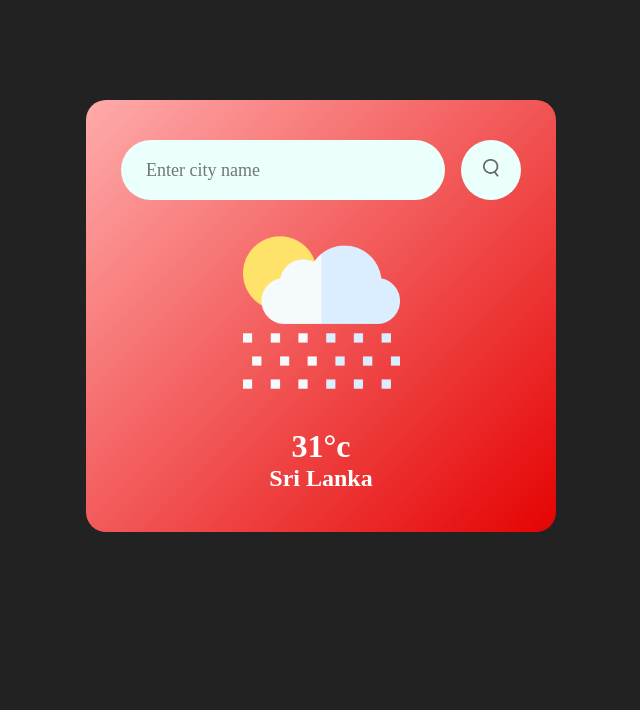
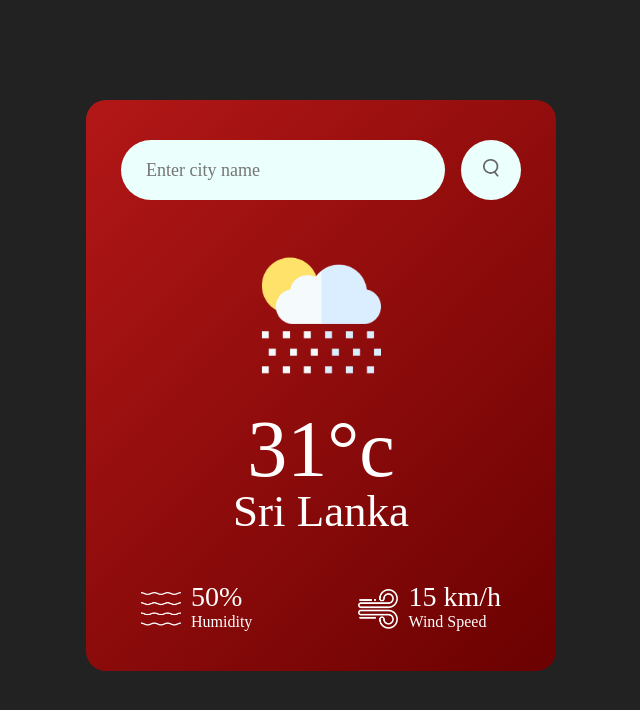
Before and after one commit to Madhubhashana99/Weather-App-JavaScript, a plain HTML site: page index.html in a window 1280 px wide. Shown: the whole page, without its empty margins (319-959 px from the left). Drawn offline with Linux system fonts and the light colour scheme.

Commit message:
frontend done

```diff
--- a/index.html
+++ b/index.html
@@ -15,6 +15,24 @@
                 <img src="images/rain.png" alt="rain image" class="weather-icon">
                 <h1 class="temp">31°c</h1>
                 <h2 class="city">Sri Lanka</h2>
+
+                <div class="details">
+                    <div class="col">
+                        <img src="images/humidity.png">
+                        <div>
+                            <p class="humidity">50%</p>
+                            <p>Humidity</p>
+                        </div>
+                    </div>
+                    <div class="col">
+                        <img src="images/wind.png">
+                        <div>
+                            <p class="wind">15 km/h</p>
+                            <p>Wind Speed</p>
+                        </div>
+                    </div>
+
+                </div>
             </div>
         </div>
     </body>
--- a/style.css
+++ b/style.css
@@ -13,7 +13,7 @@ body{
 .card{
     width: 90%;
     max-width: 470px;
-    background: linear-gradient(135deg, #FFABAB, #E50303);
+    background: linear-gradient(135deg, #B31717, #6B0101);
     color: #fff;
     margin: 100px auto 0;
     border-radius: 20px;
@@ -55,3 +55,43 @@ body{
 .search button img{
     width: 16px;
 }
+
+.weather-icon{
+    width: 170px;
+    margin-top: 30px;
+}
+
+.weather h1{
+    font-size: 80px;
+    font-weight: 500;
+}
+
+.weather h2{
+    font-size: 45px;
+    font-weight: 400;
+    margin-top: -10px;
+}
+
+.details{
+    display: flex;
+    align-items: center;
+    justify-content: space-between;
+    padding: 0 20px;
+    margin-top: 50px;
+}
+
+.col{
+    display: flex;
+    align-items: center;
+    text-align: left;
+}
+
+.col img{
+    width: 40px;
+    margin-right: 10px;
+}
+
+.humidity, .wind{
+    font-size: 28px;
+    margin-top: -6px;
+}
```
